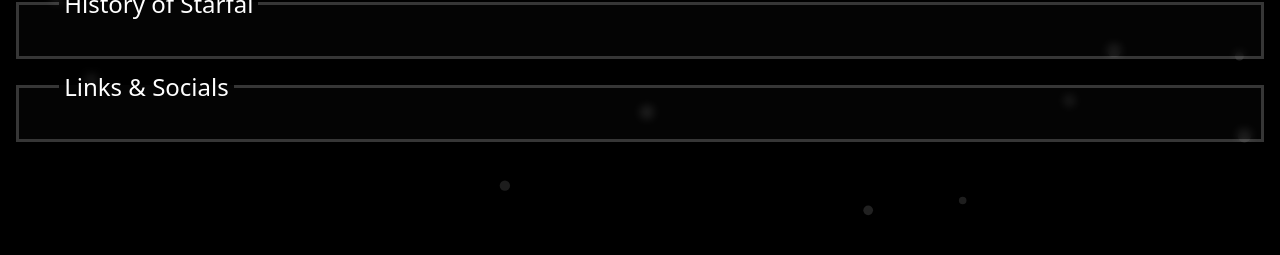
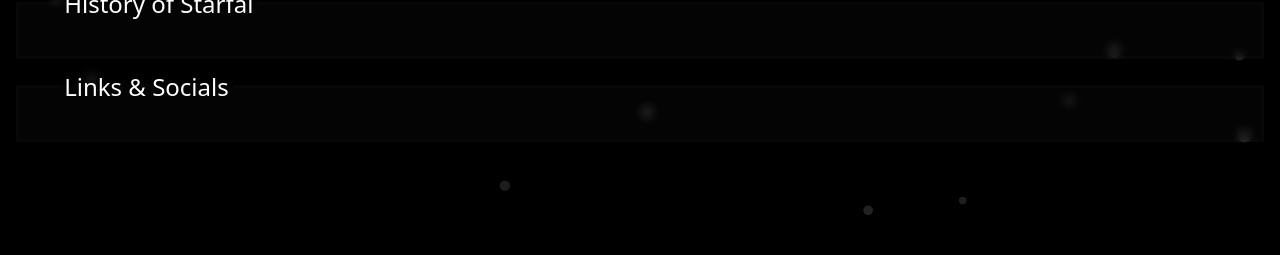
Before and after one commit to skirtingas/BitodyWeb, a plain HTML site: page about.html in a window 1280 px wide. Shown: the part 462-717 px from the top of the page. Drawn offline with Linux system fonts and the light colour scheme; a web font is replaced by a local one.

Commit message:
EVEN More styling changes

```diff
--- a/styles/about.css
+++ b/styles/about.css
@@ -1,6 +1,6 @@
 :root {
-    --fieldset-color: rgba(255, 255, 255, 0.2);
-    --fieldset-color-after: rgba(255, 255, 255, 0.4);
+    --fieldset-color: rgba(255, 255, 255, 0.01);
+    --fieldset-color-after: rgba(255, 255, 255, 0.03);
 }
 
 .about {
--- a/styles/contact.css
+++ b/styles/contact.css
@@ -1,6 +1,6 @@
 :root {
-    --fieldset-color: rgba(255, 255, 255, 0.2);
-    --fieldset-color-after: rgba(255, 255, 255, 0.4);
+    --fieldset-color: rgba(255, 255, 255, 0.01);
+    --fieldset-color-after: rgba(255, 255, 255, 0.03);
 }
 
 .contact {
--- a/styles/global.css
+++ b/styles/global.css
@@ -4,7 +4,7 @@
     --main-bg-color: #000;
     --main-color: #FFF;
     --transparent: rgba(255, 255, 255, 0.015);
-    --light: rgba(255, 255, 255, 0.1);
+    --light: rgba(255, 255, 255, 0.05);
 
     --blur-radius: 5px;
 
--- a/styles/projects.css
+++ b/styles/projects.css
@@ -1,7 +1,7 @@
 :root {
     --bg-color-after: rgba(50,50,50,0.1);
-    --border-color: rgba(255, 255, 255, 0.2);
-    --border-color-after: rgba(255, 255, 255, 0.4);
+    --border-color: rgba(255, 255, 255, 0.01);
+    --border-color-after: rgba(255, 255, 255, 0.03);
 }
 
 body {
```
